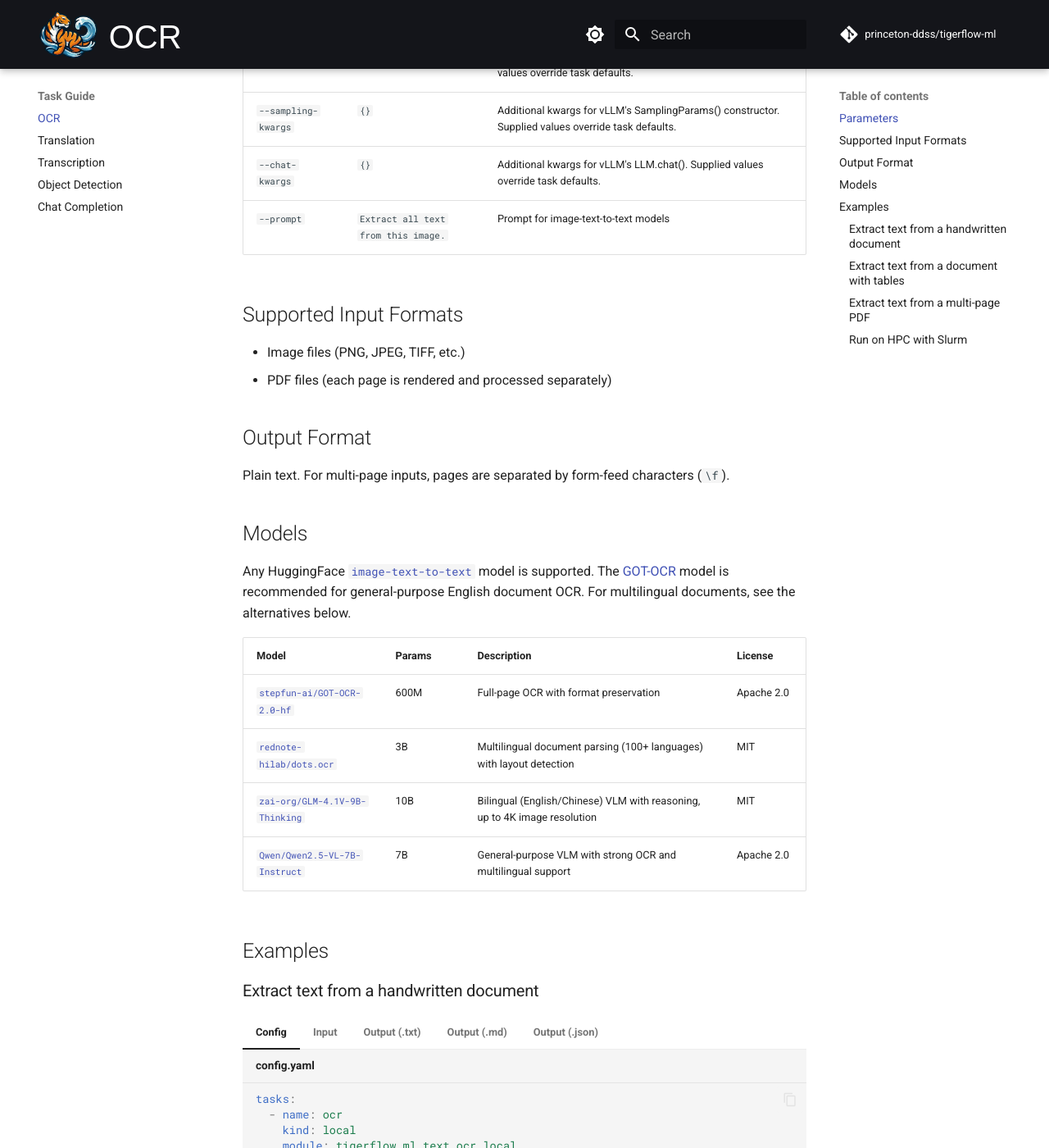
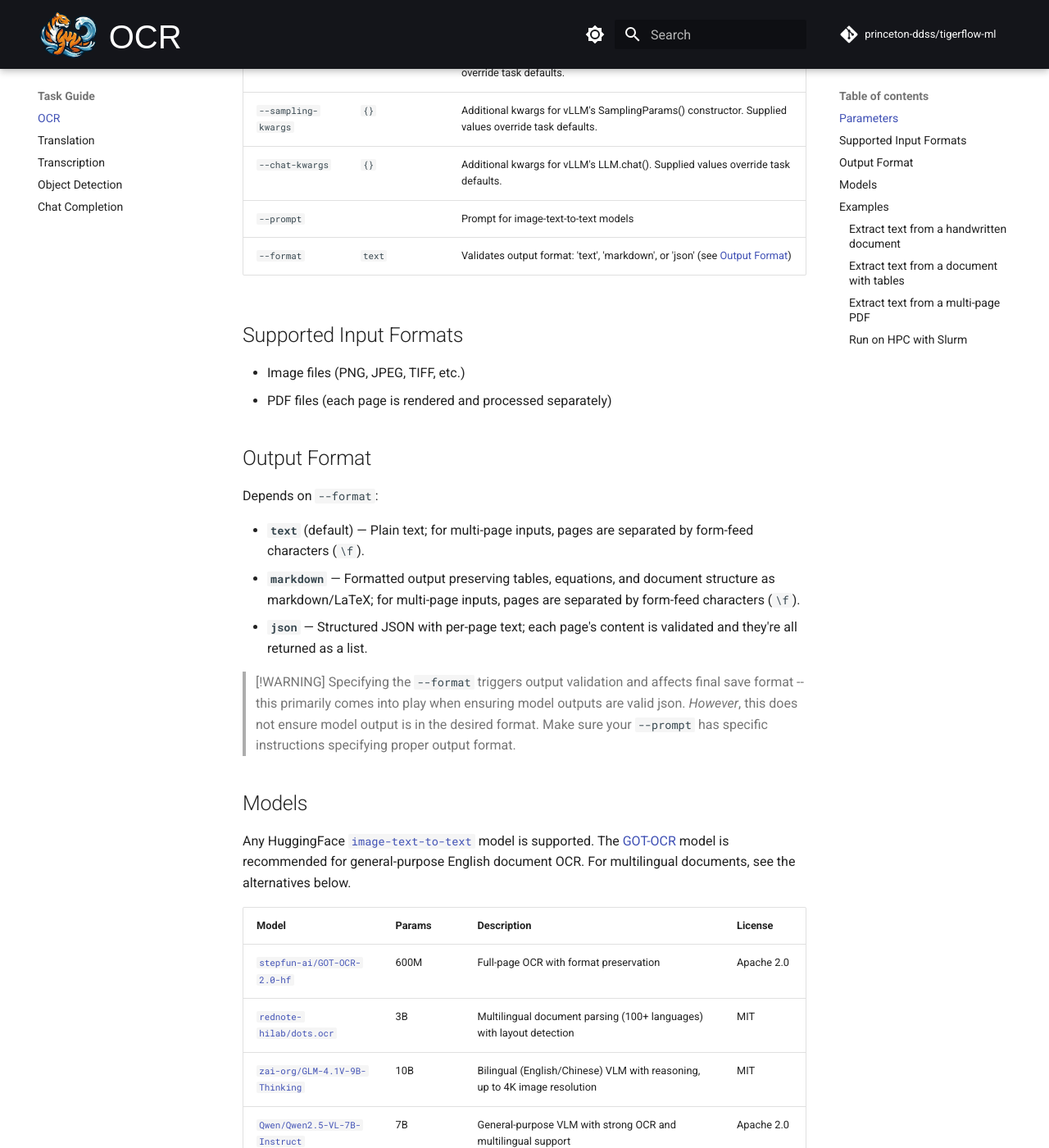
Before and after one commit to princeton-ddss/tigerflow-ml, an MkDocs documentation site: the page built from docs/mkdocs/tasks/ocr.md, in a window 1280 px wide and 1400 px high, scrolled down 841 px. Shown: the whole window at 82% size. Built offline with MkDocs 1.6.1 and Material for MkDocs 9.7.7, drawn with Linux system fonts in a browser that asks for light colours; some web fonts are replaced; comment, search, counter and statistics services are not loaded; the version menu is left out; some of the changed text lies outside the part shown.

Commit message:
docs: update docs

````diff
--- a/docs/mkdocs/tasks/ocr.md
+++ b/docs/mkdocs/tasks/ocr.md
@@ -18,7 +18,8 @@ Extract text from images and PDFs using HuggingFace image-text-to-text models.
 | `--llm-kwargs`    | `{}`                          | Additional kwargs for vLLM's LLM() constructor. Supplied values override task defaults.            |
 | `--sampling-kwargs` | `{}`                        | Additional kwargs for vLLM's SamplingParams() constructor. Supplied values override task defaults. |
 | `--chat-kwargs`   | `{}`                          | Additional kwargs for vLLM's LLM.chat(). Supplied values override task defaults.                   |
-| `--prompt`        | `Extract all text from this image.` | Prompt for image-text-to-text models                                                         |
+| `--prompt`        |                               | Prompt for image-text-to-text models                                                               |
+| `--format`        | `text`                        | Validates output format: 'text', 'markdown', or 'json' (see [Output Format](#output-format))       |
 
 
 ## Supported Input Formats
@@ -28,7 +29,14 @@ Extract text from images and PDFs using HuggingFace image-text-to-text models.
 
 ## Output Format
 
-Plain text. For multi-page inputs, pages are separated by form-feed characters (`\f`).
+Depends on `--format`:
+
+- **`text`** (default) — Plain text; for multi-page inputs, pages are separated by form-feed characters (`\f`).
+- **`markdown`** — Formatted output preserving tables, equations, and document structure as markdown/LaTeX; for multi-page inputs, pages are separated by form-feed characters (`\f`).
+- **`json`** — Structured JSON with per-page text; each page's content is validated and they're all returned as a list.
+
+> [!WARNING]
+> Specifying the `--format` triggers output validation and affects final save format -- this primarily comes into play when ensuring model outputs are valid json. _However_, this does not ensure model output is in the desired format. Make sure your `--prompt` has specific instructions specifying proper output format.
 
 ## Models
 
@@ -54,8 +62,10 @@ Any HuggingFace [`image-text-to-text`](https://huggingface.co/models?pipeline_ta
         kind: local
         module: tigerflow_ml.text.ocr.local
         input_ext: .jpg
+        output-ext: .txt
         params:
           model: stepfun-ai/GOT-OCR-2.0-hf
+          prompt: "Extract all text from this image"
           allow-fetch: True #if model is not already downloaded
     ```
 
@@ -63,7 +73,7 @@ Any HuggingFace [`image-text-to-text`](https://huggingface.co/models?pipeline_ta
 
     ![1820 handwritten census form](../assets/img/1820-handwritten-census-form-geauga-oh.jpg)
 
-=== "Output (.txt)"
+=== "Output"
 
     ```text title="census-form.txt"
     The number of Persons within the Division taken by Charles C. Paine
@@ -79,32 +89,6 @@ Any HuggingFace [`image-text-to-text`](https://huggingface.co/models?pipeline_ta
     ...
     ```
 
-=== "Output (.md)"
-
-    ```markdown title="census-form.md"
-    The number of Persons within the Division taken by **Charles C. Paine**
-    consisting of part of **Geauga County, Ohio**, and also the number of
-    persons within the Division Allotted to **Eleazer Paine** consisting of
-    the residue of said County...
-
-    *Schedule of the whole number of Persons in the County of Geauga*
-
-    ...
-    ```
-
-=== "Output (.json)"
-
-    ```json title="census-form.json"
-    {
-      "pages": [
-        {
-          "page": 1,
-          "text": "The number of Persons within the Division taken by Charles C. Paine consisting of part of Geauga County, Ohio..."
-        }
-      ]
-    }
-    ```
-
 ### Extract text from a document with tables
 
 === "Config"
@@ -115,34 +99,17 @@ Any HuggingFace [`image-text-to-text`](https://huggingface.co/models?pipeline_ta
         kind: local
         module: tigerflow_ml.text.ocr.local
         input_ext: .png
-        output_ext: .txt
+        output_ext: .md
         params:
           model: stepfun-ai/GOT-OCR-2.0-hf
+          prompt: "Extract all text from this image with markdown formatting"
           allow_fetch: True
+          format: markdown
     ```
 
 === "Input"
 
     ![Statistical Abstract of the United States](../assets/img/statistical-abstract-of-the-united-states.png)
-
-=== "Output (.txt)"
-
-    ```text title="abstract.txt"
-    STATISTICAL ABSTRACT OF THE UNITED STATES
-
-    1. AREA AND POPULATION
-
-    No. 1.—TERRITORIAL EXPANSION OF CONTINENTAL UNITED STATES AND
-    ACQUISITIONS OF OUTLYING TERRITORIES AND POSSESSIONS
-
-    ACCESSION    Date    Gross area, square miles
-    Aggregate (1930)    3,738,395
-    Continental United States    3,026,789
-    Territory in 1790    892,135
-    Louisiana Purchase    1803    827,987
-    Florida    1819    58,666
-    ...
-    ```
 
 === "Output (.md)"
 
@@ -169,18 +136,6 @@ Any HuggingFace [`image-text-to-text`](https://huggingface.co/models?pipeline_ta
     ...
     ```
 
-=== "Output (.json)"
-
-    ```json title="abstract.json"
-    {
-      "pages": [
-        {
-          "page": 1,
-          "text": "STATISTICAL ABSTRACT OF THE UNITED STATES\n\n1. AREA AND POPULATION\n\nNo. 1.—TERRITORIAL EXPANSION OF CONTINENTAL UNITED STATES..."
-        }
-      ]
-    }
-    ```
 
 ### Extract text from a multi-page PDF
 
@@ -192,9 +147,9 @@ Any HuggingFace [`image-text-to-text`](https://huggingface.co/models?pipeline_ta
         kind: local
         module: tigerflow_ml.text.ocr.local
         input_ext: .pdf
-        output_ext: .txt
         params:
           model: stepfun-ai/GOT-OCR-2.0-hf
+          prompt: "Extract all text from this image"
           allow_fetch: True
     ```
 
@@ -227,18 +182,11 @@ Any HuggingFace [`image-text-to-text`](https://huggingface.co/models?pipeline_ta
 === "Output (.json)"
 
     ```json title="2602.15607v1.json"
-    {
-      "pages": [
-        {
-          "page": 1,
-          "text": "..."
-        },
-        {
-          "page": 2,
-          "text": "..."
-        }
-      ]
-    }
+    [
+      Page 1 formatted text...,
+      Page 2 formatted text...,
+      ...
+    ]
     ```
 
 ### Run on HPC with Slurm
@@ -261,5 +209,6 @@ tasks:
       time: 04:00:00
     params:
       model: stepfun-ai/GOT-OCR-2.0-hf
+      prompt: "Extract all text from this image"
       cache_dir: ~/path/to/model/hub/
 ```
````
